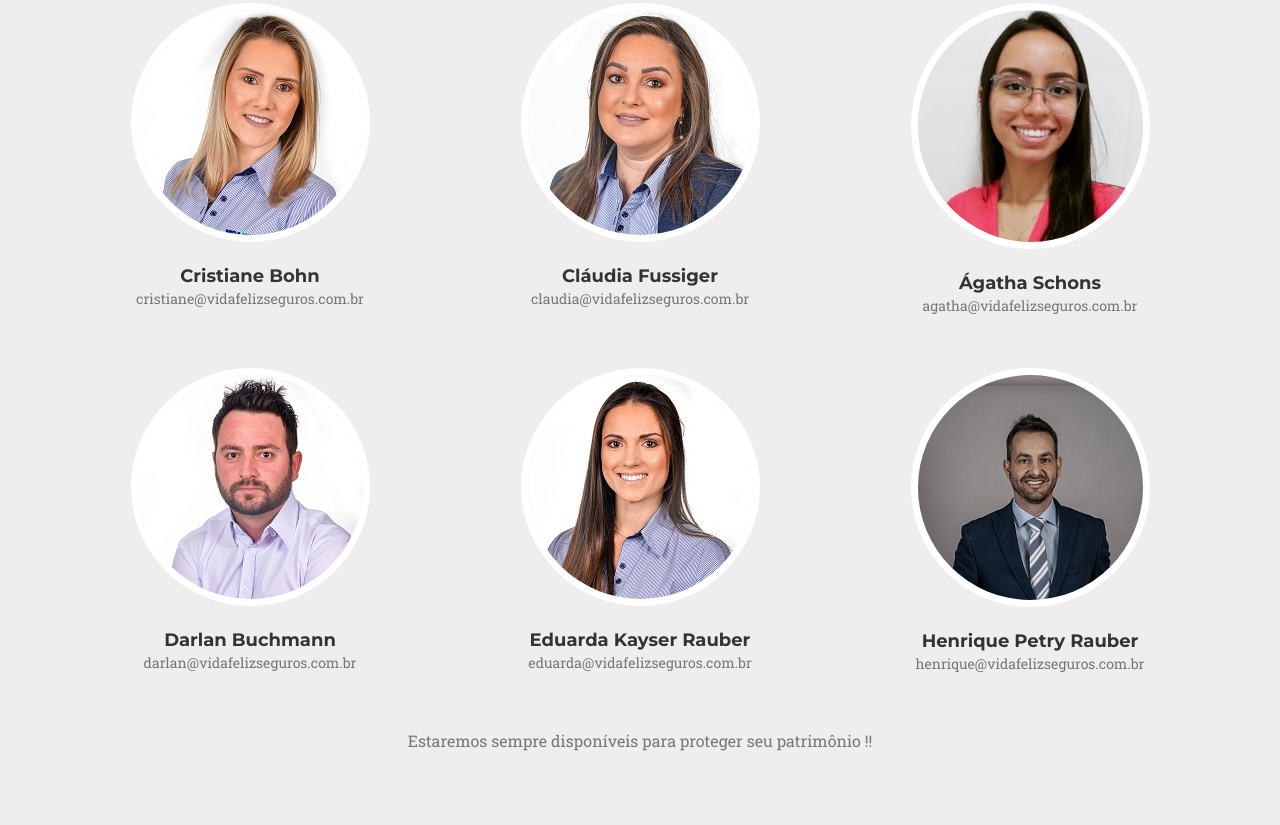
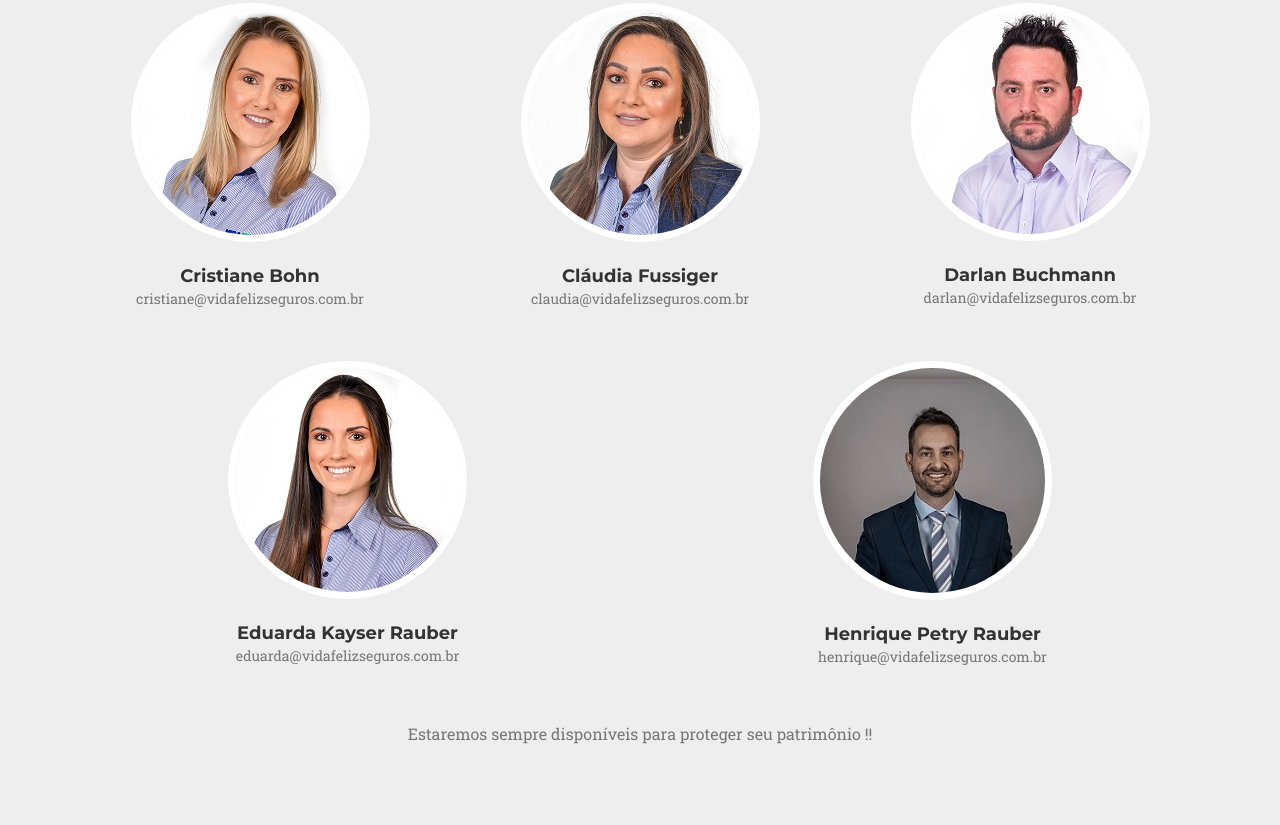
Before and after one commit to xicopetry/site-vida-feliz, a plain HTML site: page index.html in a window 1280 px wide. Shown: the part 3683-4508 px from the top of the page. Drawn offline with Linux system fonts and the light colour scheme; a web font is replaced by a local one.

Commit message:
Update equipe

```diff
--- a/index.html
+++ b/index.html
@@ -362,28 +362,21 @@
                 </div>
                 <div class="col-sm-4">
                     <div class="team-member">
-                        <img src="img/team/agatha.jpg" class="img-responsive img-circle" alt="">
-                        <h4>Ágatha Schons</h4>
-                        <p class="text-muted">agatha@vidafelizseguros.com.br</p>
-                    </div>
-                </div>
-            </div>
-            <div class="row">
-                <div class="col-sm-4">
-                    <div class="team-member">
                         <img src="img/team/darlan.jpg" class="img-responsive img-circle" alt="">
                         <h4>Darlan Buchmann</h4>
                         <p class="text-muted">darlan@vidafelizseguros.com.br</p>
                     </div>
                 </div>
-                <div class="col-sm-4">
+            </div>
+            <div class="row">
+                <div class="col-sm-6">
                     <div class="team-member">
                         <img src="img/team/eduarda.jpg" class="img-responsive img-circle" alt="">
                         <h4>Eduarda Kayser Rauber</h4>
                         <p class="text-muted">eduarda@vidafelizseguros.com.br</p>
                     </div>
                 </div>
-                <div class="col-sm-4">
+                <div class="col-sm-6">
                     <div class="team-member">
                         <img src="img/team/henrique.jpeg" class="img-responsive img-circle" alt="">
                         <h4>Henrique Petry Rauber</h4>
```
